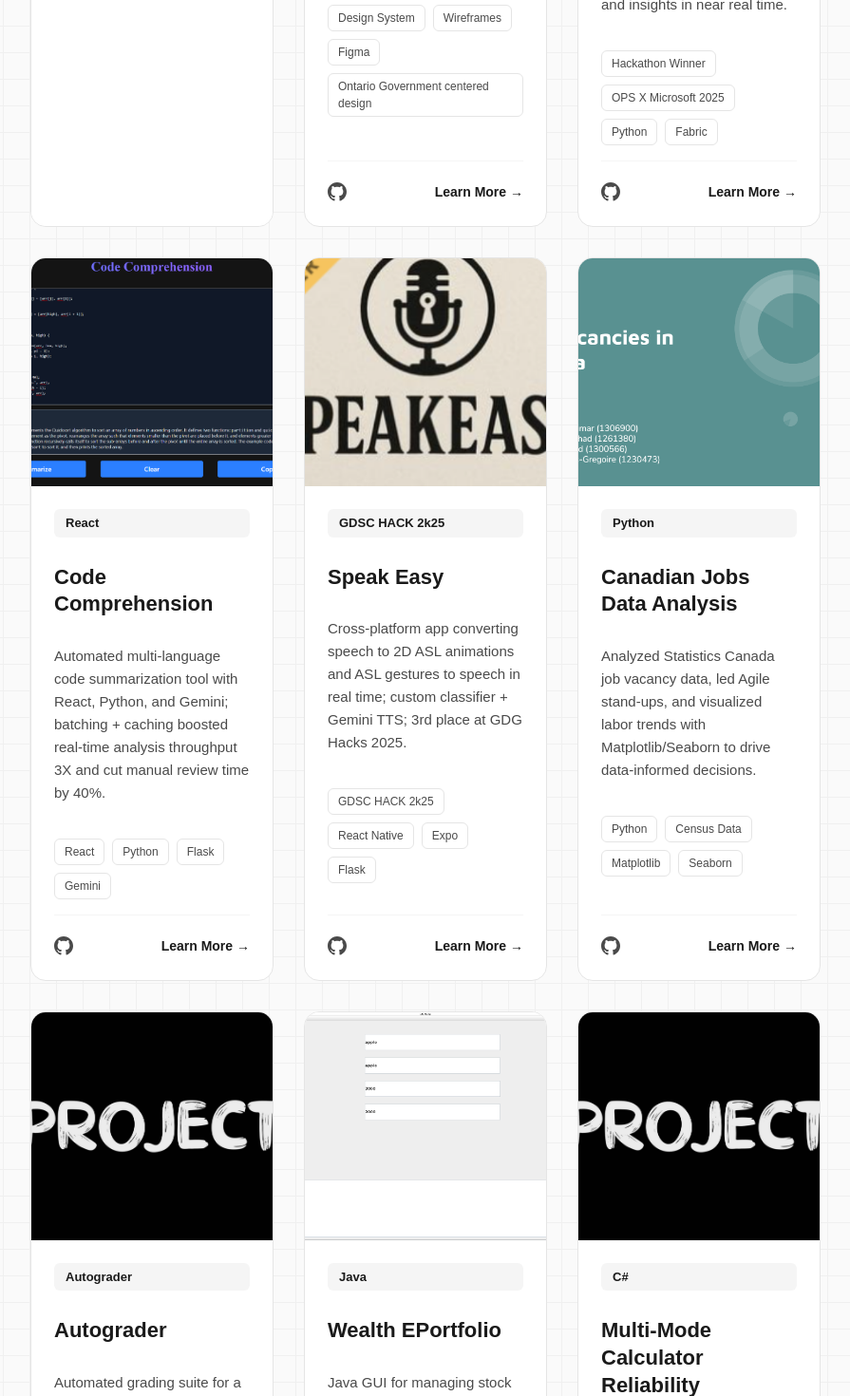
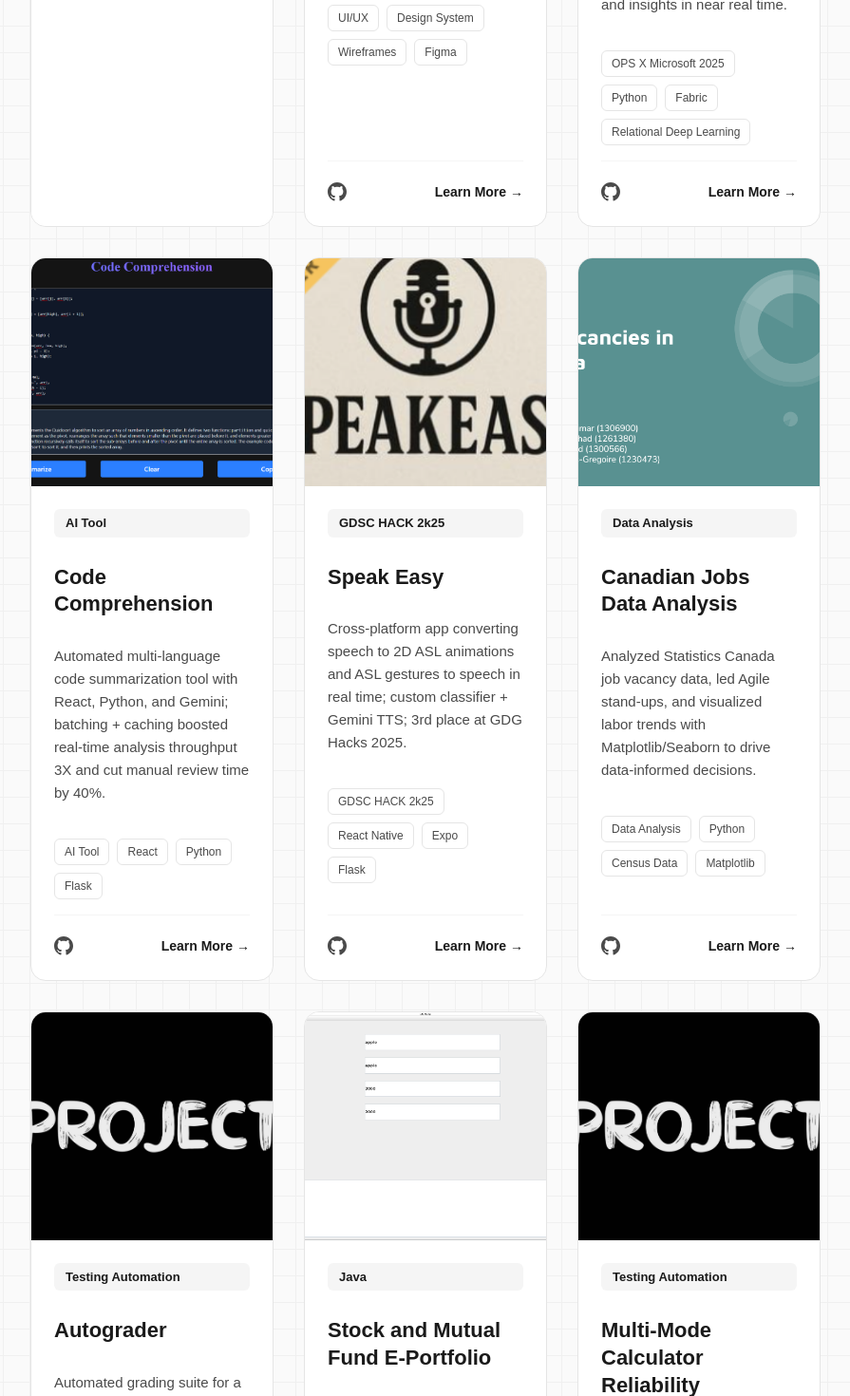
Before and after one commit to damnnDaman/portfolio_26, a Next.js app: page /projects in a window 1280 px wide. Shown: the part 1260-2730 px from the top of the page at 95% size, without its empty margins (192-1087 px from the left). Built offline with nearby package versions, Linux system fonts and the light colour scheme; no server answers.

Commit message:
fixed some UI tweaks

```diff
--- a/src/app/about/page.tsx
+++ b/src/app/about/page.tsx
@@ -283,6 +283,7 @@ export default function About() {
           <form
             name="contact"
             data-netlify="true"
+            method="POST"
             netlify-honeypot="bot-field"
             hidden
             aria-hidden="true"
@@ -298,7 +299,7 @@ export default function About() {
             method="POST"
             action="/about?form=success"
             data-netlify="true"
-            netlify-honeypot="bot-field"
+            // netlify-honeypot="bot-field"
             className="space-y-4"
           >
             <input type="hidden" name="form-name" value="contact" />
--- a/src/app/page.tsx
+++ b/src/app/page.tsx
@@ -109,7 +109,7 @@ export default function Home() {
                 onClick={link.onClick}
                 ariaLabel={link.ariaLabel}
                 classNameOverride={`fade-up`}
-                styleOverride={{ animationDelay: `${800 + index * 100}ms` }}
+                styleOverride={{ animationDelay: `${500 + index * 100}ms` }}
               />
             ))}
           </div>
--- a/src/constants/projects.ts
+++ b/src/constants/projects.ts
@@ -12,7 +12,7 @@ export const projects: Project[] = [
     isInProgress: true,
   },
   {
-    tags: ["Design System", "Wireframes", "Figma", "Ontario Government centered design", "Co-op"],
+    tags: ["UI/UX", "Design System", "Wireframes", "Figma", "Ontario Government centered design", "Co-op"],
     title: "Ontario Job Board",
     description:
       "Figma prototype for a job application platform built during my co-op using the Ontario government design kit—centered on accessibility and provincial UX guidelines.",
@@ -21,7 +21,7 @@ export const projects: Project[] = [
     githubLink: "www.google.com",
   },
   {
-    tags: [ "Hackathon Winner", "OPS X Microsoft 2025", "Python", "Fabric", "Automation", "Delta Lake", "APIs", "Power BI", "ETL"],
+    tags: [ "OPS X Microsoft 2025", "Python", "Fabric", "Relational Deep Learning","Automation", "Delta Lake", "APIs", "Power BI", "ETL"],
     title: "TradePulse",
     description:
       "Automated system analyzing trade flows between the US and Ontario; won People’s Choice by over 10% of the votes among 50+ teams at OPS X Microsoft Hackathon 2025 by surfacing anomalies and insights in near real time.",
@@ -30,7 +30,7 @@ export const projects: Project[] = [
     githubLink: "https://github.com/damnnDaman/Bitbenders_OPS_HACKATHON_2025",
   },
   {
-    tags: ["React", "Python", "Flask", "Gemini", "Batching", "Caching"],
+    tags: ["AI Tool","React", "Python", "Flask", "Gemini", "Batching", "Caching"],
     title: "Code Comprehension",
     description:
       "Automated multi-language code summarization tool with React, Python, and Gemini; batching + caching boosted real-time analysis throughput 3X and cut manual review time by 40%.",
@@ -49,7 +49,7 @@ export const projects: Project[] = [
     githubLink: "https://devpost.com/software/speakeasy-8nxi01",
   },
   {
-    tags: ["Python", "Census Data", "Matplotlib", "Seaborn", "NumPy", "Agile"],
+    tags: ["Data Analysis", "Python", "Census Data", "Matplotlib", "Seaborn", "NumPy", "Agile"],
     title: "Canadian Jobs Data Analysis",
     description:
       "Analyzed Statistics Canada job vacancy data, led Agile stand-ups, and visualized labor trends with Matplotlib/Seaborn to drive data-informed decisions.",
@@ -58,7 +58,7 @@ export const projects: Project[] = [
     githubLink: "https://github.com/damnnDaman/CanadianJobs_DataAnalysis",
   },
   {
-    tags: ["Autograder", "Unity Test Framework", "C#", "Education"],
+    tags: ["Testing Automation", "Unity Test Framework", "C#", "Education"],
     title: "Autograder",
     description:
       "Automated grading suite for a CIS course at the University of Guelph using Unity Test Framework; cut manual grading time by ~70% for prof and TAs.",
@@ -68,7 +68,7 @@ export const projects: Project[] = [
   },
   {
     tags: ["Java", "Swing", "OOP", "Exception Handling"],
-    title: "Wealth EPortfolio",
+    title: "Stock and Mutual Fund E-Portfolio",
     description:
       "Java GUI for managing stock and mutual fund portfolios—buy/sell, gains, search—with robust OOP design, modularity, and graceful error handling.",
     image: "/projects/wealth.png",
@@ -76,7 +76,7 @@ export const projects: Project[] = [
     githubLink: "https://github.com/damnnDaman/Wealth_Eportfolio",
   },
   {
-    tags: ["C#", "Unity", "Testing", "QA Automation", "Legacy Systems"],
+    tags: ["Testing Automation", "C#", "Unity", "Testing", "QA Automation", "Legacy Systems"],
     title: "Multi-Mode Calculator Reliability",
     description:
       "Improved reliability of a legacy Regular/Scientific/Accountant calculator by strengthening error handling and automated tests (Unity Test Framework). Applied boundary, data-flow, and basis testing to cut defects and stabilize complex math/stat ops.",
@@ -85,7 +85,7 @@ export const projects: Project[] = [
     githubLink: "https://github.com/damnnDaman/Legacy_Calculator_Project",
   },
   {
-    tags: ["C", "Python", "ctypes", "Asciimatics", "MySQL"],
+    tags: ["CLI", "C", "Python", "ctypes", "Asciimatics", "MySQL"],
     title: "vCard Contact Manager",
     description:
       "Built a vCard (.vcf) manager with a custom C parsing/validation library bridged into Python via ctypes. Added a text-based Asciimatics UI and optional MySQL storage for querying contact metadata.",
@@ -94,7 +94,7 @@ export const projects: Project[] = [
     githubLink: "https://github.com/damnnDaman/Contactsbook-with-UI-",
   },
   {
-    tags: ["API", "Humor", "Generator", "Frontend"],
+    tags: ["API", "Humor", "Joke Generator", "Frontend"],
     title: "TryNotToLaugh",
     description:
       "CS-humor joke generator that fetches programming jokes via API—quick laughs with a developer twist.",
--- a/src/constants/technicalWorkExperience.ts
+++ b/src/constants/technicalWorkExperience.ts
@@ -4,20 +4,20 @@ export const technicalWorkExperiences: Experience[] = [
   {
     title: "UI/UX Designer",
     duration: "Sep 2025 - April 2026",
-    company: "Ontario Government",
+    company: "Government of Ontario",
     description:
       "Designed and implemented user-friendly interfaces for web applications, ensuring seamless user experiences and intuitive navigation while adhering to the Ontario Government design system and UX guidelines.",
     image: "/experience/ontario.png",
-    skills: ["UX/UI Design", "Prototyping", "User Research", "Figma"],
+    skills: ["UI/UX Design", "Prototyping", "User Research", "Figma"],
   },
   {
     title: "Product Manager",
     duration: "Sep 2025 - April 2026",
-    company: "Ontario Government",
+    company: "Government of Ontario",
     description:
       "Managed and coordinated the development of a new web application for the Ontario Government, ensuring timely delivery and adherence to project timelines by keeping good communication with the team and stakeholders.",
     image: "/experience/ontario.png",
-    skills: ["Product Management", "Agile", "Communication", "Team Collaboration", "Documentation", "Power BI", "DevOps", "Salesforce"],
+    skills: ["Product Management", "Agile", "Communication", "Team Collaboration", "Documentation", "Power BI", "Azure DevOps", "Salesforce"],
   },
   {
     title: "Software Developer - Self Employed ",
@@ -26,7 +26,7 @@ export const technicalWorkExperiences: Experience[] = [
     description:
       "Building and managing a full-stack travel booking website for a small travel agency to support business growth and expand customer reach, enabling efficient booking and customer management while integrating flight and hotel APIs to surface the most cost-effective travel options in real time.",
     image: "/experience/aylps.jpeg",
-    skills: ["Next.js", "Tailwind CSS", "TypeScript", "API Integration", "Full Stack Development"],
+    skills: ["Full Stack Development", "Next.js", "Tailwind CSS", "TypeScript", "API Integration"],
     showCoopReportsLink: false,
   },
   {
@@ -36,7 +36,7 @@ export const technicalWorkExperiences: Experience[] = [
     description:
       "Mentored 500+ students. Built Autograder (C + Unity) and increased the efficiency by 70% and reduced the time taken to grade assignments by 50%. Led Weekly labs to help students understand the concepts and applications of C programming.",
     image: "/experience/Uog.png",
-    skills: ["C", "Autograder", "Mentorship", "Teaching", "Debugging"],
+    skills: ["Testing Automation", "C", "Autograder", "Mentorship", "Teaching", "Debugging"],
     showCoopReportsLink: false,
   },
 ];
```
Also changed, not shown: 1 other file (tests, documents, lock files or other folders).
